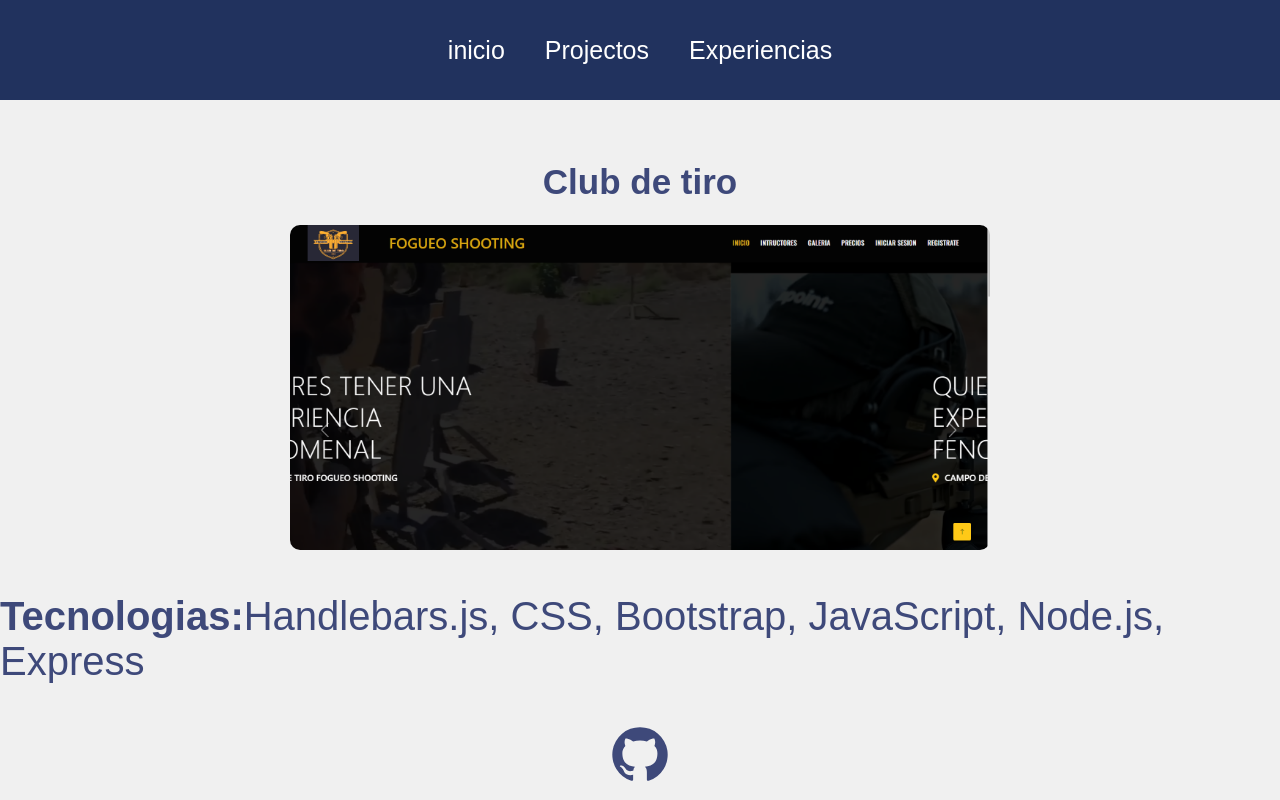
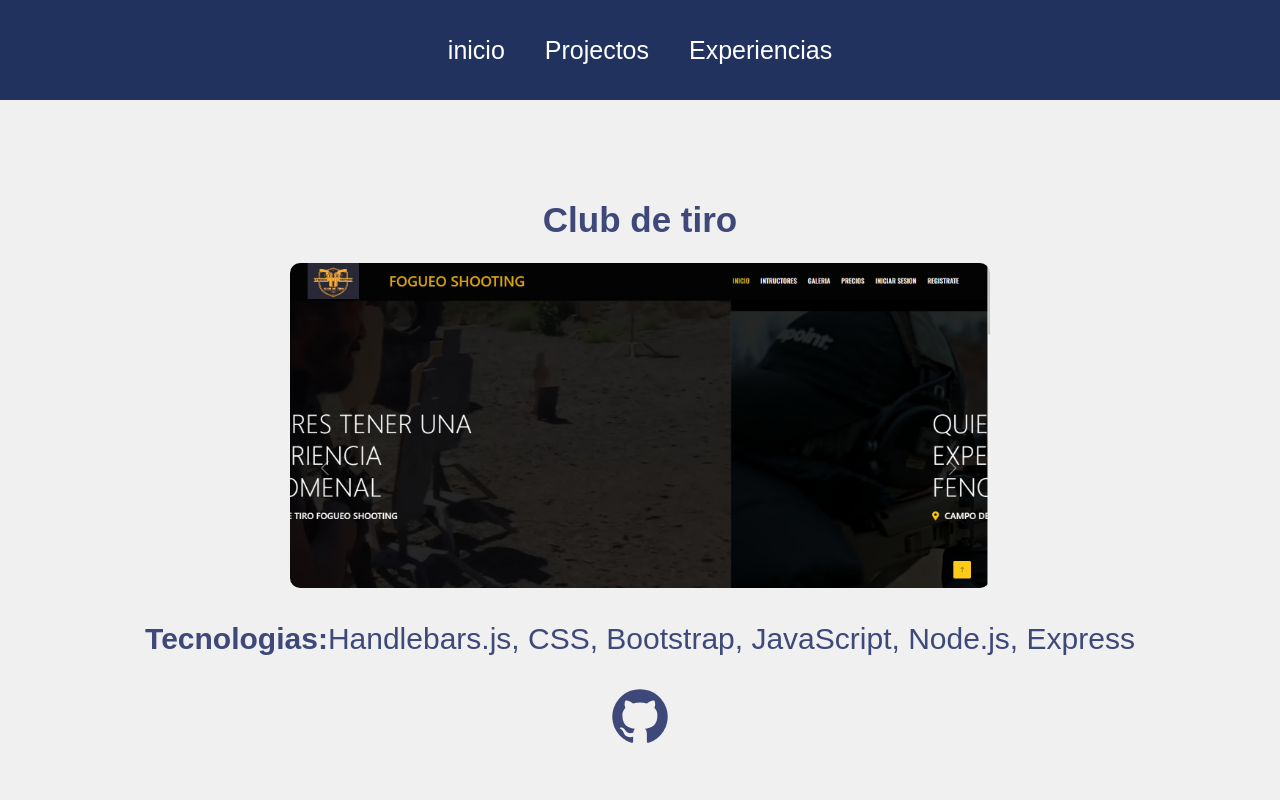
Before and after one commit to tomasmolinaarias/NewPortafolio, a React (Create React App) app: page /project/1 in a window 1280 px wide. Shown: the top 800 px of the page. Built offline with nearby package versions, Linux system fonts and the light colour scheme.

Commit message:
RESPONSIVE PROJEC

```diff
--- a/src/Style/ProjectDisplay.css
+++ b/src/Style/ProjectDisplay.css
@@ -18,7 +18,7 @@
 }
 
 .project p {
-  font-size: 40px;
+  font-size: 30px;
   color: #3e497a;
 }
 
--- a/src/pages/Experimental.jsx
+++ b/src/pages/Experimental.jsx
@@ -5,7 +5,7 @@ import {
 } from "react-vertical-timeline-component";
 import "react-vertical-timeline-component/style.min.css";
 import SchoolIcon from "@mui/icons-material/School";
-import WorkIcon from "@mui/icons-material/Work";
+/* import WorkIcon from "@mui/icons-material/Work"; */
 import { experencia } from "../helpers/experencie";
 import "../Style/experience.css";
 export const Experimental = () => {
@@ -20,6 +20,7 @@ export const Experimental = () => {
             date={e.fecha}
             iconStyle={{ background: "#3e497a", color: "#fff" }}
             icon={<SchoolIcon />}
+            key={e.estudio}
           >
             <h3 className="vertical-timeline-element-title">{e.lugar}</h3>
             <h4 className="vertical-timeline-element-subtitle">{e.estudio}</h4>
--- a/src/pages/ProjectDisplay.jsx
+++ b/src/pages/ProjectDisplay.jsx
@@ -11,10 +11,12 @@ export const ProjectDisplay = () => {
     <div className="project">
       <h1>{project.name}</h1>
       <a href={project.url}>
-        <img src={project.image} />
+        <img src={project.image} alt="Projecto" />
       </a>
+
       <p>
         <b>Tecnologias:</b>
+
         {project.skills}
       </p>
       <a href={project.github}>
--- a/src/pages/Projects.jsx
+++ b/src/pages/Projects.jsx
@@ -8,7 +8,9 @@ function Projects() {
     <div className="projects">
       <div className="projectList">
         {ProjectList.map((e, idx) => {
-          return <ProjectItem id={idx} name={e.name} image={e.image} />;
+          return (
+            <ProjectItem key={idx} id={idx} name={e.name} image={e.image} />
+          );
         })}
       </div>
     </div>
```
